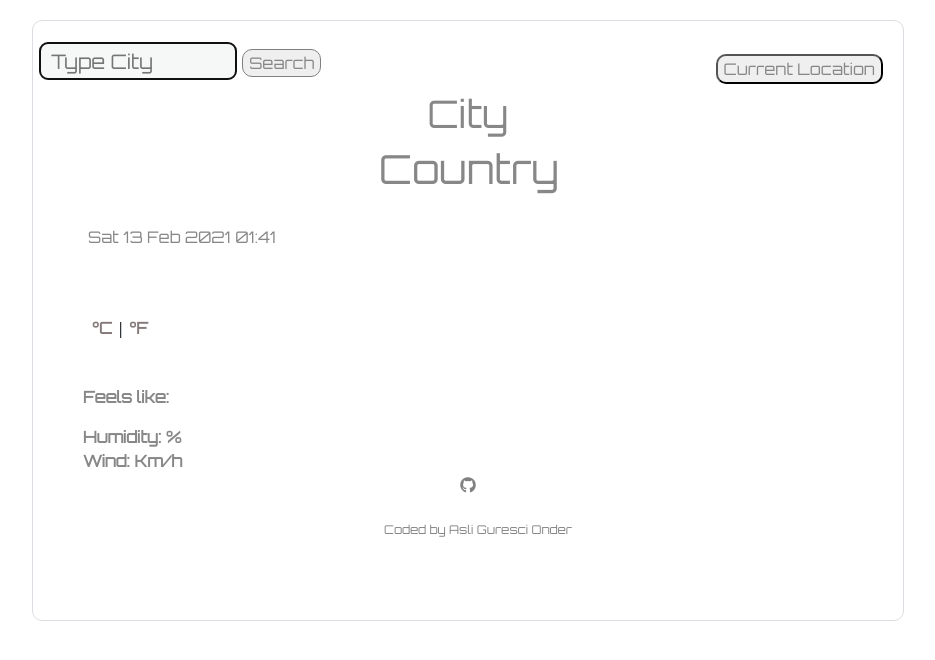
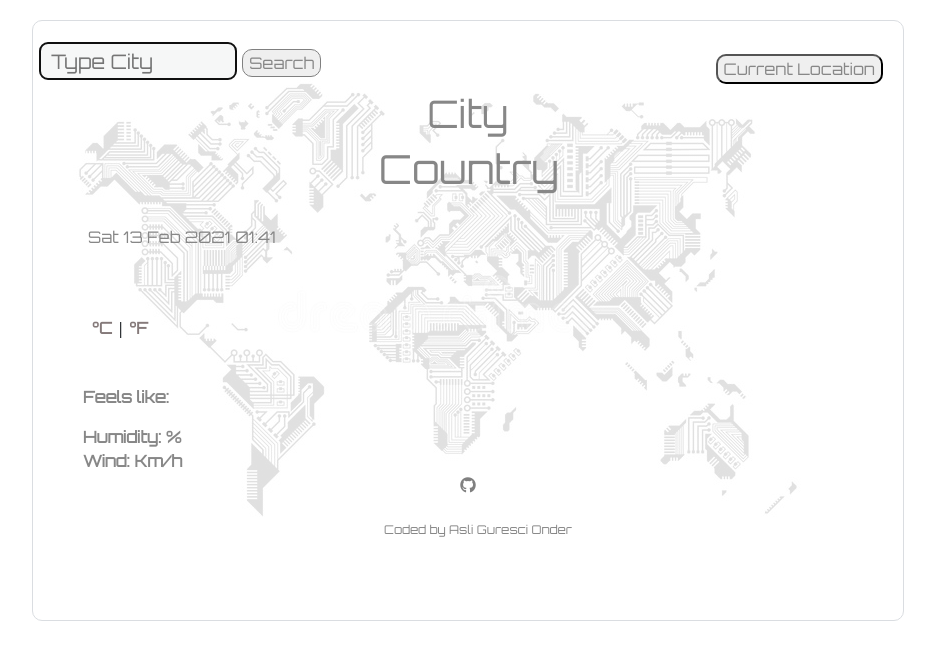
Before and after one commit to lmnlfrz/weather-app-github, a plain HTML site: page index.html in a window 1280 px wide. Shown: the whole page, without its empty margins (236-1171 px from the left). Drawn offline with nearby package versions, Linux system fonts and the light colour scheme; no server answers.

Commit message:
bckgrnd img checked

```diff
--- a/style.css
+++ b/style.css
@@ -85,7 +85,7 @@ color:grey
       rgba(255, 255, 255, 0.88),
       rgba(255, 255, 255, 0.88)
     ),
-    url("jpegs/world/motherboard-world-map.jpg");
+    url("motherboard-world-map.jpg");
 
   /*  background-attachment: fixed;
  background-position: center; */
```
